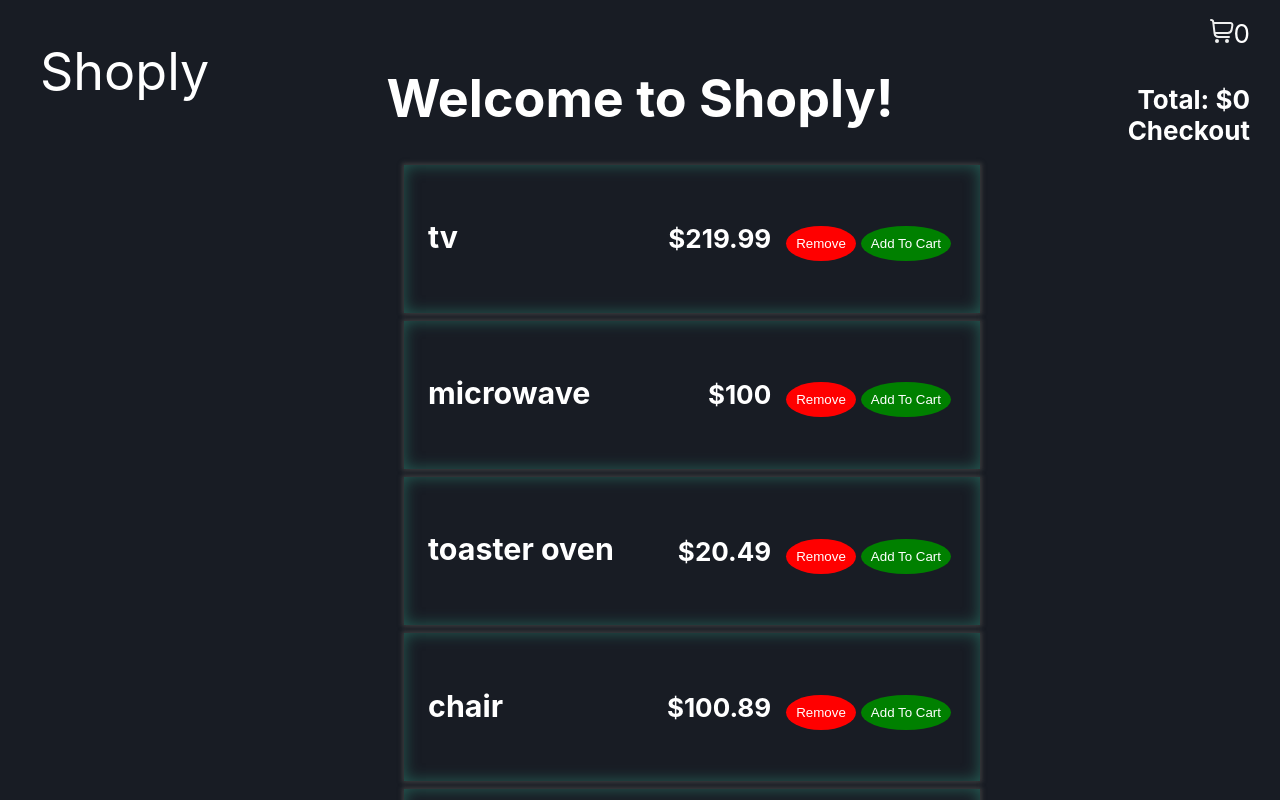
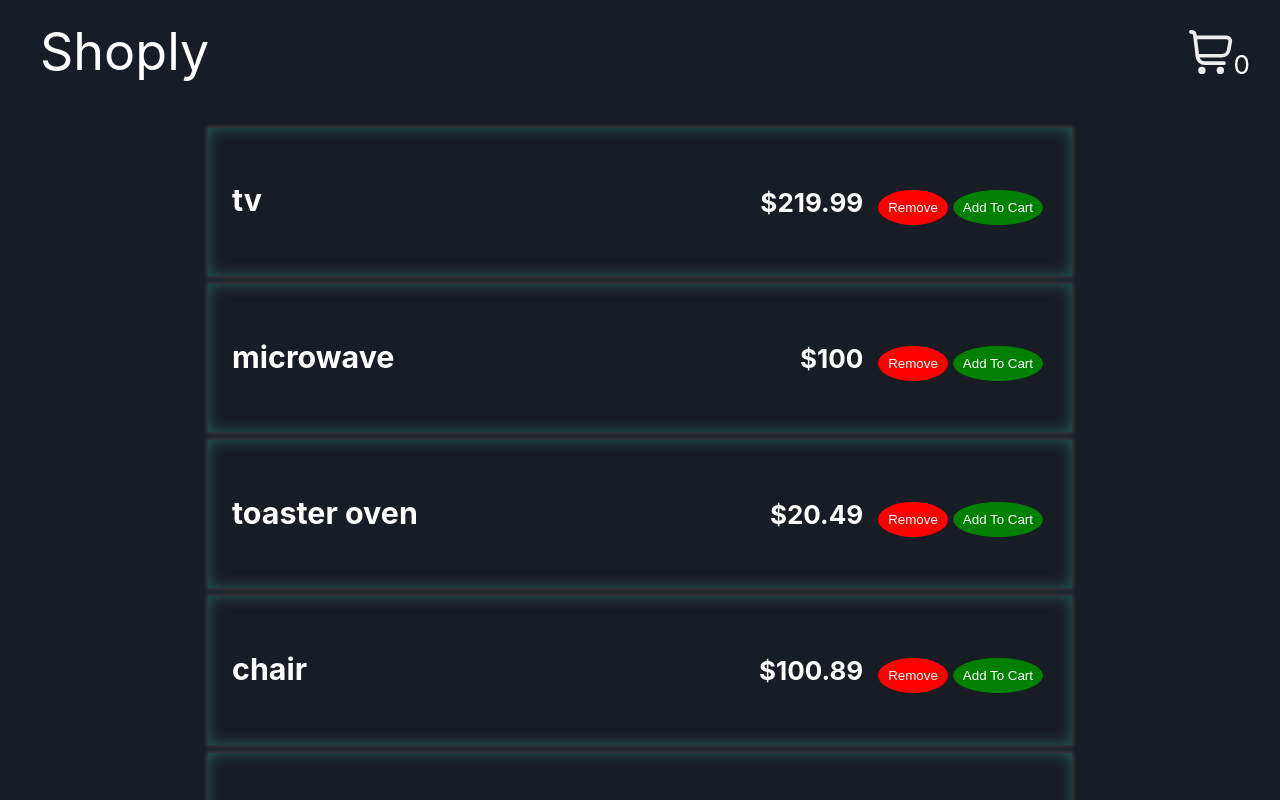
Before and after one commit to aloshon/redux-shoply, a React (Create React App) app: page / in a window 1280 px wide. Shown: the top 800 px of the page. Built offline with nearby package versions, Linux system fonts and the light colour scheme.

Commit message:
adjust spacing of homepages and list of items in shopping cart checkout

```diff
--- a/src/Cart.css
+++ b/src/Cart.css
@@ -11,3 +11,7 @@
 .checkout {
     margin-bottom: 80px;
 }
+
+.cart-container {
+    margin-top: 40px;
+}
--- a/src/Cart.js
+++ b/src/Cart.js
@@ -6,20 +6,22 @@ import './Cart.css';
 const Cart = () => {
     const inCart = useSelector(state => state.cart);
     const inventory = useSelector(state => state.products);
-    const quantity = true;
+    const quantity = useSelector(state => state.cartQty);
+    const total = useSelector(state => state.total);
+    // const quantity = true;
 
     // Return empty cart text if cart is empty
     if(Object.keys(inCart).length === 0){
         return (
             <div className="cart-container">
-                <h1>Checkout</h1>
+                <h1>Shopping Cart</h1>
                 <h2>No items in cart...</h2>
             </div>
         )
     }
     return(
         <div className="cart-container">
-            <h1 className="checkout">Checkout</h1>
+            <h1 className="checkout">Shopping Cart</h1>
             <ul className="cart-list">
                 {Object.keys(inCart).map(id => (
                     <Items key={id}
@@ -28,6 +30,7 @@ const Cart = () => {
                     price={inventory[id].price}
                     quantity={quantity}/>
                 ))}
+                <h3>Total Due: ${total}</h3>
             </ul>
         </div>
     )
--- a/src/Items.css
+++ b/src/Items.css
@@ -1,6 +1,6 @@
-.item{
+.items{
     position: relative;
-    width: 100%;
+    max-width: 180%;
     /* background-color: rgba(43, 121, 106, 0.4); */
     box-shadow: inset 0 0 15px rgba(43, 121, 106, 0.7), 0 0 4px 2px rgba(70, 70, 70, .7);
     /* box-shadow: 2px 2px 6px 4px #222222; */
--- a/src/Items.js
+++ b/src/Items.js
@@ -8,7 +8,7 @@ const Item = ({id, name, price, quantity}) => {
     const add = () => dispatch({type: "ADD", id: id, price: price});
     const remove = () => dispatch({type: "REMOVE", id: id, price: price});
     return (
-        <li className="item">
+        <li className="items">
             <Link exact to={`/inventory/${id}`} style={{ color:'inherit'}}>
                 <h3 className="item-name">{name}</h3>
 
--- a/src/Nav.css
+++ b/src/Nav.css
@@ -1,7 +1,17 @@
+.navbar-wrapper {
+    position: fixed;
+    top: 0;
+    left: 0;
+    width: 100%;
+    /* z-index: 1; */
+    background-color: #181C24;
+}
+
 .navbar {
     padding: 1rem;
     text-align: center;
     width: 100%;
+    background-color: #181C24;
 }
 
 .navbar a {
@@ -27,7 +37,7 @@
 .shoply-home{
     position: absolute;
     display: fixed;
-    top: 20px;
+    top: 0px;
     left: 20px;
     font-size: 2em;
     color: inherit;
@@ -38,6 +48,7 @@
     float: right;
     justify-content: center;
     text-align: right;
+    margin-top: 12px;
 
 }
 
--- a/src/Nav.js
+++ b/src/Nav.js
@@ -5,7 +5,6 @@ import "./Nav.css";
 
 function Nav() {
   const quantity = useSelector(state => state.cartQty);
-  const total = useSelector(state => state.total);
   return (
     <div className="navbar-wrapper">
       <nav className="navbar">
@@ -13,14 +12,13 @@ function Nav() {
         <NavLink exact to="/cart" className="cart-stats" data-testid="cart">
         <span className="direction">
           <span className="shopping-cart">
-            <svg color="#EEE" xmlns="http://www.w3.org/2000/svg" id="Outline" viewBox="0 0 24 24" width="24" height="24"><path fill="#EEEEEE" d="M22.713,4.077A2.993,2.993,0,0,0,20.41,3H4.242L4.2,2.649A3,3,0,0,0,1.222,0H1A1,1,0,0,0,1,2h.222a1,1,0,0,1,.993.883l1.376,11.7A5,5,0,0,0,8.557,19H19a1,1,0,0,0,0-2H8.557a3,3,0,0,1-2.82-2h11.92a5,5,0,0,0,4.921-4.113l.785-4.354A2.994,2.994,0,0,0,22.713,4.077ZM21.4,6.178l-.786,4.354A3,3,0,0,1,17.657,13H5.419L4.478,5H20.41A1,1,0,0,1,21.4,6.178Z"/>
+            <svg color="#EEE" xmlns="http://www.w3.org/2000/svg" id="Outline" viewBox="0 0 24 24" width="1.7em" height="1.7em"><path fill="#EEEEEE" d="M22.713,4.077A2.993,2.993,0,0,0,20.41,3H4.242L4.2,2.649A3,3,0,0,0,1.222,0H1A1,1,0,0,0,1,2h.222a1,1,0,0,1,.993.883l1.376,11.7A5,5,0,0,0,8.557,19H19a1,1,0,0,0,0-2H8.557a3,3,0,0,1-2.82-2h11.92a5,5,0,0,0,4.921-4.113l.785-4.354A2.994,2.994,0,0,0,22.713,4.077ZM21.4,6.178l-.786,4.354A3,3,0,0,1,17.657,13H5.419L4.478,5H20.41A1,1,0,0,1,21.4,6.178Z"/>
               <circle fill="#EEEEEE" cx="7" cy="22" r="2"/>
               <circle fill="#EEEEEE" cx="17" cy="22" r="2"/>
             </svg>
             <span className="quantity">{quantity}</span>
           </span>
           <br/>
-          <h4 className="total">Total: ${total} <br/> Checkout</h4>
         </span>
         </NavLink>
 
--- /dev/null
+++ b/src/ShoplyHome.css
@@ -0,0 +1,11 @@
+.homepage-list {
+    margin-top: 100px;
+    list-style-type: 'none';
+    display: "flex";
+    flex-direction: "column";
+    justify-content: "center";
+    align-items: "center";
+    padding: 20px;
+    width: 77%;
+    max-width: 880px;
+}
--- a/src/ShoplyHome.js
+++ b/src/ShoplyHome.js
@@ -1,21 +1,19 @@
 import React from 'react';
 import {useSelector} from 'react-redux';
 import Items from './Items';
+import "./ShoplyHome.css";
 
 const ShoplyHome = () => {
     const inventory = useSelector(state => state.products);
     return(
-        <div>
-            <h1>Welcome to Shoply!</h1>
-            <ul style={{listStyleType: 'none'}}>
-                {Object.keys(inventory).map(id => (
-                    <Items key={id}
+        <ul className="homepage-list">
+            {Object.keys(inventory).map(id => (
+                <Items key={id}
                     id={id}
                     name={inventory[id].name}
                     price={inventory[id].price}/>
-                ))}
-            </ul>
-        </div>
+            ))}
+        </ul>
     )
 }
 export default ShoplyHome;
```
